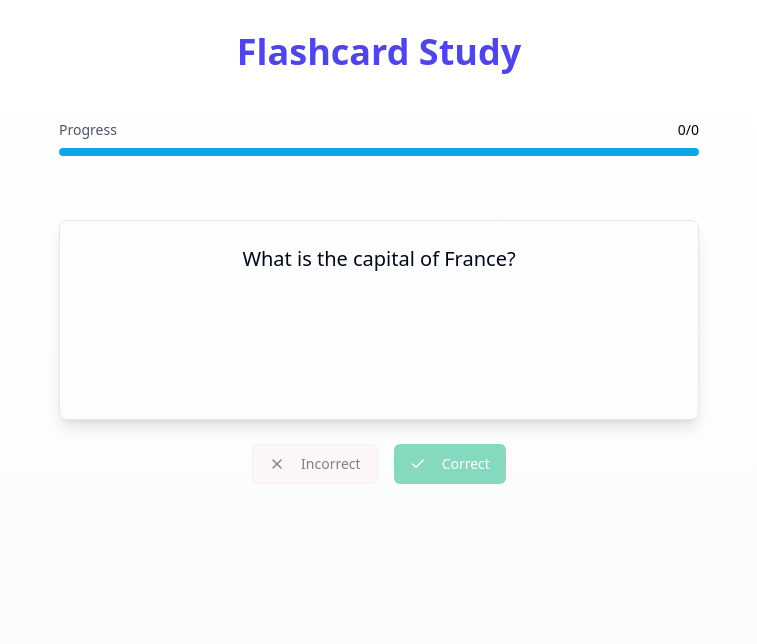
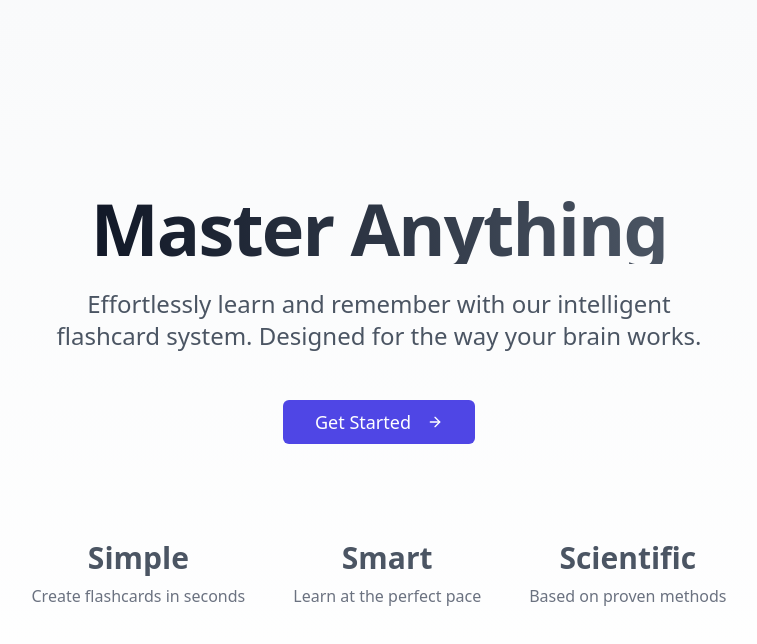
Before and after one commit to antoniofrancaib/looplearn, a React (Vite) app: page / in a window 1280 px wide. Shown: the top 644 px of the page, without its empty margins (261-1018 px from the left). Built offline with nearby package versions, Linux system fonts and the light colour scheme.

Commit message:
Create landing page layout
Added a sleek, elegant landing page inspired by Apple design. The page includes introductory text and a button for users to access their personal dashboard.
[skip gpt_engineer]

```diff
--- a/src/pages/Index.tsx
+++ b/src/pages/Index.tsx
@@ -1,60 +1,41 @@
-import { useState } from "react";
-import { Flashcard } from "@/components/Flashcard";
-import { StudyProgress } from "@/components/StudyProgress";
-
-// Sample flashcards data - in a real app, this would come from a database
-const sampleFlashcards = [
-  {
-    id: 1,
-    front: "What is the capital of France?",
-    back: "Paris",
-  },
-  {
-    id: 2,
-    front: "What is the largest planet in our solar system?",
-    back: "Jupiter",
-  },
-  {
-    id: 3,
-    front: "Who painted the Mona Lisa?",
-    back: "Leonardo da Vinci",
-  },
-];
+import { Button } from "@/components/ui/button";
+import { ArrowRight } from "lucide-react";
 
 const Index = () => {
-  const [currentCardIndex, setCurrentCardIndex] = useState(0);
-  const [correct, setCorrect] = useState(0);
-  const [total, setTotal] = useState(0);
-
-  const handleResult = (isCorrect: boolean) => {
-    if (isCorrect) {
-      setCorrect(prev => prev + 1);
-    }
-    setTotal(prev => prev + 1);
-
-    // Move to next card after a short delay
-    setTimeout(() => {
-      setCurrentCardIndex((prev) => (prev + 1) % sampleFlashcards.length);
-    }, 1000);
-  };
-
-  const currentCard = sampleFlashcards[currentCardIndex];
-
   return (
-    <div className="min-h-screen bg-gradient-to-b from-white to-gray-50">
-      <div className="container py-8">
-        <h1 className="text-4xl font-bold text-center mb-8 text-primary">
-          Flashcard Study
+    <div className="min-h-screen bg-gradient-to-b from-gray-50 to-white">
+      <div className="container max-w-6xl mx-auto px-4 py-24 flex flex-col items-center justify-center min-h-screen text-center">
+        <h1 className="text-5xl md:text-7xl font-bold tracking-tight bg-clip-text text-transparent bg-gradient-to-r from-gray-900 to-gray-600 mb-6 animate-fade-in">
+          Master Anything
         </h1>
 
-        <StudyProgress correct={correct} total={total} />
+        <p className="text-xl md:text-2xl text-gray-600 max-w-2xl mx-auto mb-12 animate-fade-in [animation-delay:200ms]">
+          Effortlessly learn and remember with our intelligent flashcard system.
+          Designed for the way your brain works.
+        </p>
 
-        <div className="mt-8">
-          <Flashcard
-            front={currentCard.front}
-            back={currentCard.back}
-            onResult={handleResult}
-          />
+        <Button
+          size="lg"
+          className="group animate-fade-in [animation-delay:400ms] text-lg"
+          onClick={() => console.log("Navigate to dashboard")}
+        >
+          Get Started
+          <ArrowRight className="ml-2 h-5 w-5 transition-transform group-hover:translate-x-1" />
+        </Button>
+
+        <div className="mt-24 flex flex-col md:flex-row gap-12 items-center justify-center text-gray-600 animate-fade-in [animation-delay:600ms]">
+          <div className="text-center">
+            <h3 className="text-3xl font-bold mb-2">Simple</h3>
+            <p className="text-gray-500">Create flashcards in seconds</p>
+          </div>
+          <div className="text-center">
+            <h3 className="text-3xl font-bold mb-2">Smart</h3>
+            <p className="text-gray-500">Learn at the perfect pace</p>
+          </div>
+          <div className="text-center">
+            <h3 className="text-3xl font-bold mb-2">Scientific</h3>
+            <p className="text-gray-500">Based on proven methods</p>
+          </div>
         </div>
       </div>
     </div>
```
